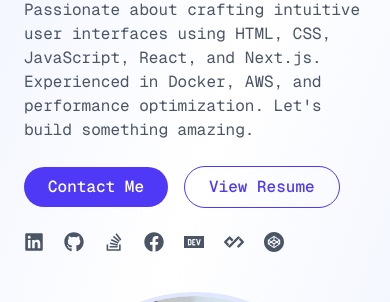
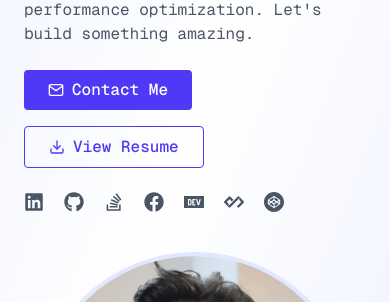
Before and after one commit to mdhasanpatwary/portfolio-app, a Next.js app: page / in a window 390 px wide. Shown: the part 460-762 px from the top of the page. Built offline with nearby package versions, Linux system fonts and the light colour scheme; no server answers.

Commit message:
refactor: ensure consistent section backgrounds, modularize banner subcomponents, and polish spacing/alignment

```diff
--- a/components/banner/Banner.tsx
+++ b/components/banner/Banner.tsx
@@ -1,23 +1,8 @@
 import Image from "next/image";
 import React from "react";
 import { Banner as BannerType } from "@/types/data";
-import {
-  FaGithub,
-  FaLinkedin,
-  FaStackOverflow,
-  FaFacebook,
-} from "react-icons/fa";
-import { SiDevdotto, SiDailydotdev, SiCodepen } from "react-icons/si";
-
-const iconMap = {
-  FaGithub,
-  FaLinkedin,
-  FaStackOverflow,
-  FaFacebook,
-  SiDevdotto,
-  SiDailydotdev,
-  SiCodepen,
-};
+import SocialLinks from "./SocialLinks";
+import BannerButtons from "./BannerButtons";
 
 /**
  * Banner component displays the main profile section with name, title, summary, social links, and profile image.
@@ -32,7 +17,8 @@ const Banner: React.FC<BannerProps> = ({ banner }) => {
   return (
     <section
       id="banner"
-      className="relative w-full bg-gradient-to-br from-indigo-50 via-white to-indigo-50 dark:from-gray-900 dark:via-gray-800 dark:to-gray-900 py-40 px-6">
+      role="banner"
+      className="relative w-full bg-gradient-to-br from-indigo-50 via-white to-indigo-50 dark:from-gray-900 dark:via-gray-800 dark:to-gray-900 py-16 md:py-40 px-6">
       <div className="max-w-7xl mx-auto flex flex-col md:flex-row items-center justify-between gap-10">
         {/* Text Content */}
         <div className="max-w-2xl">
@@ -46,47 +32,18 @@ const Banner: React.FC<BannerProps> = ({ banner }) => {
           <p className="text-md md:text-lg text-gray-600 dark:text-gray-400 mb-6">
             {summary}
           </p>
-
           {/* Buttons */}
-          <div className="flex flex-wrap items-center gap-4 mb-6">
-            <a
-              href="#contact"
-              className="bg-indigo-600 text-white px-6 py-2 rounded-full font-medium hover:bg-indigo-700 dark:hover:bg-indigo-500 transition">
-              Contact Me
-            </a>
-            <a
-              href="/resume.pdf"
-              className="border border-indigo-600 text-indigo-600 px-6 py-2 rounded-full font-medium hover:bg-indigo-50 dark:text-indigo-400 dark:border-indigo-400 dark:hover:bg-gray-800 transition"
-              target="_blank"
-              rel="noopener noreferrer">
-              View Resume
-            </a>
-          </div>
-
+          <BannerButtons />
           {/* Social Links */}
-          <div className="flex space-x-5 text-gray-600 dark:text-gray-300 text-xl">
-            {(socialLinks ?? []).map((link) => {
-              const Icon = iconMap[link.icon as keyof typeof iconMap];
-              return (
-                <a
-                  key={link.name}
-                  href={link.url}
-                  target="_blank"
-                  rel="noopener noreferrer"
-                  className="hover:text-indigo-600 dark:hover:text-indigo-400"
-                  title={link.name}>
-                  {Icon ? <Icon /> : <span>{link.name[0]}</span>}
-                </a>
-              );
-            })}
-          </div>
+          <SocialLinks links={socialLinks} />
         </div>
-
         {/* Profile Image */}
-        <div className="relative w-80 h-80 md:w-100 md:h-100 rounded-full overflow-hidden border-4 border-indigo-100 dark:border-gray-700 shadow-lg">
+        <div
+          className="relative w-80 h-80 md:w-[28rem] md:h-[28rem] rounded-full overflow-hidden border-4 border-indigo-100 dark:border-gray-700 shadow-lg"
+          aria-label={`Profile image of ${name}`}>
           <Image
             src={image}
-            alt={name}
+            alt={`Profile picture of ${name}`}
             sizes="(max-width: 768px) 100vw, (max-width: 1200px) 50vw, 400px"
             fill
             priority={true}
--- /dev/null
+++ b/components/banner/BannerButtons.tsx
@@ -0,0 +1,21 @@
+import React from "react";
+import { FiMail, FiDownload } from "react-icons/fi";
+
+const BannerButtons: React.FC = () => (
+  <div className="flex flex-wrap items-center gap-4 mb-6">
+    <a
+      href="#contact"
+      className="bg-indigo-600 text-white px-6 py-2 rounded font-medium hover:bg-indigo-700 dark:hover:bg-indigo-500 transition flex items-center gap-2 focus-visible:ring-2 focus-visible:ring-indigo-500">
+      <FiMail className="inline" />
+      Contact Me
+    </a>
+    <a
+      href="/resume.pdf"
+      className="border border-indigo-600 text-indigo-600 px-6 py-2 rounded font-medium hover:bg-indigo-50 dark:text-indigo-400 dark:border-indigo-400 dark:hover:bg-gray-800 transition flex items-center gap-2 focus-visible:ring-2 focus-visible:ring-indigo-500">
+      <FiDownload className="inline" />
+      View Resume
+    </a>
+  </div>
+);
+
+export default BannerButtons;
--- /dev/null
+++ b/components/banner/SocialLinks.tsx
@@ -0,0 +1,43 @@
+import React from "react";
+import { Banner as BannerType } from "@/types/data";
+import {
+  FaGithub,
+  FaLinkedin,
+  FaStackOverflow,
+  FaFacebook,
+} from "react-icons/fa";
+import { SiDevdotto, SiDailydotdev, SiCodepen } from "react-icons/si";
+
+const iconMap = {
+  FaGithub,
+  FaLinkedin,
+  FaStackOverflow,
+  FaFacebook,
+  SiDevdotto,
+  SiDailydotdev,
+  SiCodepen,
+};
+
+const SocialLinks: React.FC<{ links: BannerType["socialLinks"] }> = ({
+  links,
+}) => (
+  <div className="flex space-x-5 text-gray-600 dark:text-gray-300 text-xl">
+    {(links ?? []).map((link) => {
+      const Icon = iconMap[link.icon as keyof typeof iconMap];
+      return (
+        <a
+          key={link.name}
+          href={link.url}
+          target="_blank"
+          rel="noopener noreferrer"
+          className="hover:text-indigo-600 dark:hover:text-indigo-400 transition-transform transform hover:scale-110 focus-visible:ring-2 focus-visible:ring-indigo-500"
+          title={link.name}
+          aria-label={link.name}>
+          {Icon ? <Icon /> : <span>{link.name[0]}</span>}
+        </a>
+      );
+    })}
+  </div>
+);
+
+export default SocialLinks;
--- a/components/footer/Footer.tsx
+++ b/components/footer/Footer.tsx
@@ -34,7 +34,7 @@ const Footer: FC<FooterProps> = ({ name, description, socialLinks }) => {
   };
 
   return (
-    <footer className="bg-gradient-to-br from-white via-indigo-50 to-indigo-50 dark:from-gray-900 dark:via-gray-800 dark:to-gray-900 border-t border-gray-200 dark:border-gray-700 pt-10 pb-6 px-6 text-center">
+    <footer className="bg-gradient-to-br from-indigo-50 via-white to-indigo-50 dark:from-gray-900 dark:via-gray-800 dark:to-gray-900 border-t border-gray-200 dark:border-gray-700 pt-10 pb-6 px-6 text-center">
       <div className="max-w-6xl mx-auto space-y-6">
         {/* Logo / Name */}
         <h2 className="text-2xl font-bold text-gray-900 dark:text-white">
```
